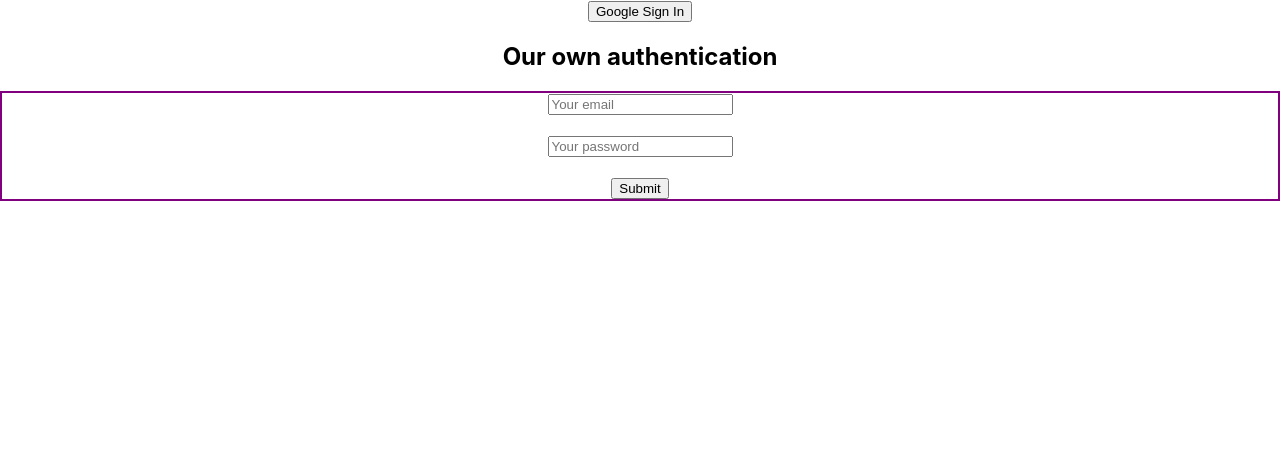
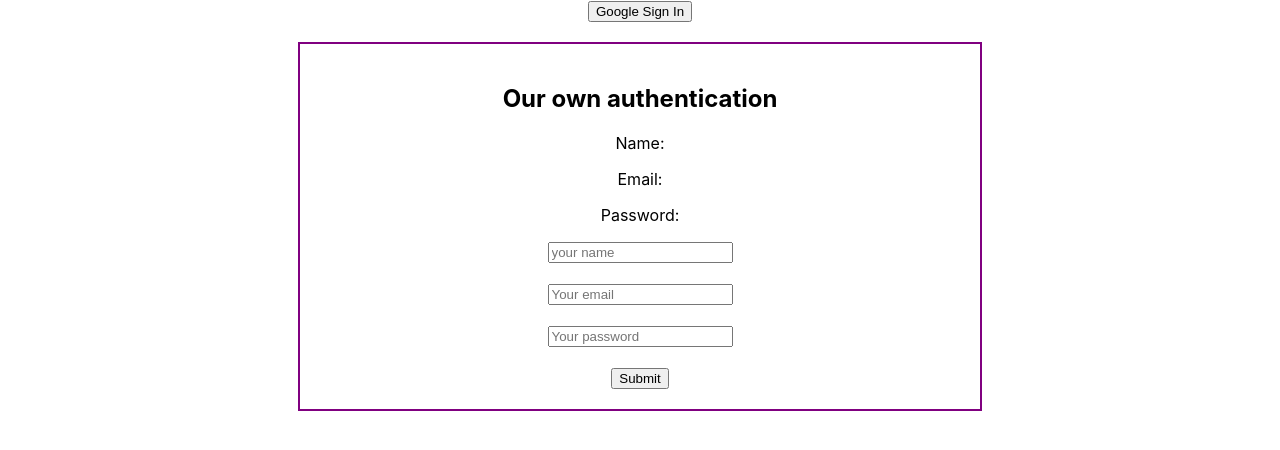
Before and after one commit to bishnunathbd/fire-auth, a React (Create React App) app: page / in a window 1280 px wide. Shown: the top 450 px of the page. Built offline with nearby package versions, Linux system fonts and the light colour scheme; no server answers.

Commit message:
42-4-update state from form field

```diff
--- a/src/App.js
+++ b/src/App.js
@@ -16,6 +16,7 @@
     isSignedIn: false,
     name: '',
     email: '',
+    password: '',
     photo: ''
   })
 
@@ -26,7 +27,7 @@
       .signInWithPopup(googleProvider)
       .then(result => {
         // The signed-in user info.
-        const {displayName, photoURL, email} = result.user;
+        const { displayName, photoURL, email } = result.user;
         const signedInUser = {
           isSignedIn: true,
           name: displayName,
@@ -61,15 +62,19 @@
   }
 
   const handleBlur = (e) => {
-    // console.log(e.target.name, e.target.value);
+    let isFieldValid = true;
     if (e.target.name === 'email') {
-      const isEmailValid = /\S+@\S+\.\S+/.test(e.target.value)
-      console.log(isEmailValid);
+      isFieldValid = /\S+@\S+\.\S+/.test(e.target.value);
     }
     if (e.target.name === 'password') {
       const passwordLength = e.target.value.length > 6;
       const passwordHasNumber = /\d{1}/.test(e.target.value)
-      console.log(passwordLength && passwordHasNumber);
+      isFieldValid = passwordLength && passwordHasNumber;
+    }
+    if (isFieldValid) {
+      const newUserInfo = { ...user };
+      newUserInfo[e.target.name] = e.target.value;
+      setUser(newUserInfo);
     }
   }
 
@@ -81,23 +86,30 @@
     <div className="App">
       {
         user.isSignedIn ? <button onClick={handleSignOut}>Sign out</button>
-        : <button onClick={handleGoogleSignIn}>Google Sign In</button>
+          : <button onClick={handleGoogleSignIn}>Google Sign In</button>
       }
       {
         user.isSignedIn && <div>
           <p>Welcome, {user.name}</p>
           <p>Email: {user.email}</p>
-          <img src={user.photo} alt=""/>
+          <img src={user.photo} alt="" />
         </div>
       }
-      <h2>Our own authentication</h2>
-      <form onSubmit={handleSubmit} style={{border: '2px solid purple'}}>
-        <input type="text" name='email' onBlur={handleBlur} placeholder='Your email' required/>
-        <br/> <br/>
-        <input type="password" name="password" onBlur={handleBlur} id="" placeholder='Your password' required/>
-        <br/> <br/>
-        <input type="submit" value="Submit"/>
-      </form>
+      <div style={{ border: '2px solid purple', width: '50%', margin: '20px auto', padding: '20px' }}>
+        <h2>Our own authentication</h2>
+        <p>Name: {user.name}</p>
+        <p>Email: {user.email}</p>
+        <p>Password: {user.password}</p>
+        <form onSubmit={handleSubmit}>
+          <input name='name' onBlur={handleBlur} type="text" placeholder='your name'/>
+          <br/> <br/>
+          <input type="text" name='email' onBlur={handleBlur} placeholder='Your email' required />
+          <br /> <br />
+          <input type="password" name="password" onBlur={handleBlur} id="" placeholder='Your password' required />
+          <br /> <br />
+          <input type="submit" value="Submit" />
+        </form>
+      </div>
 
     </div>
   );
```
